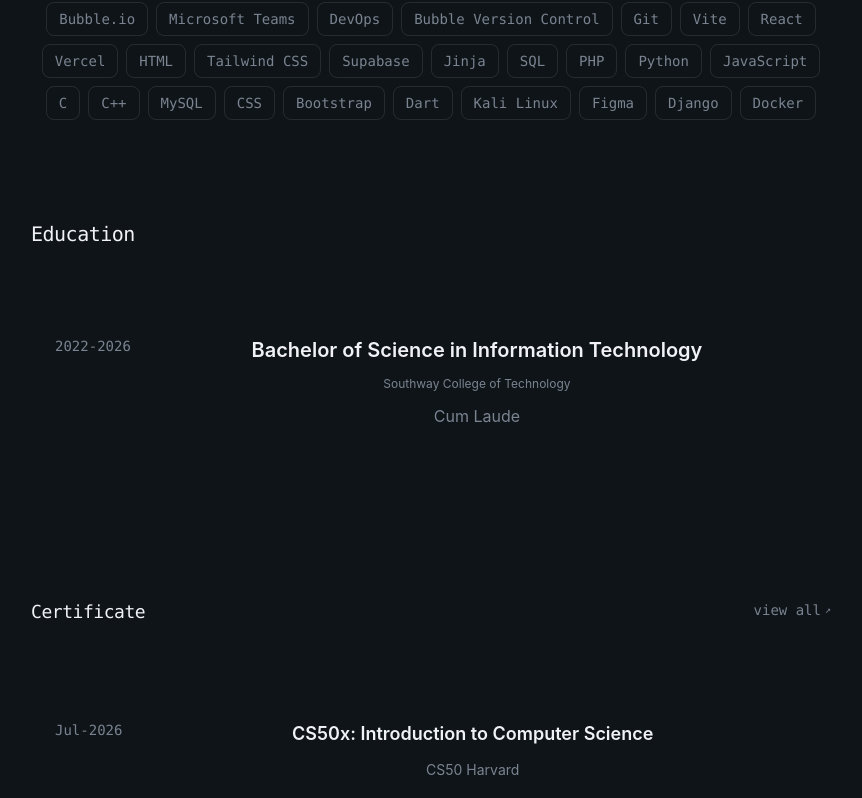
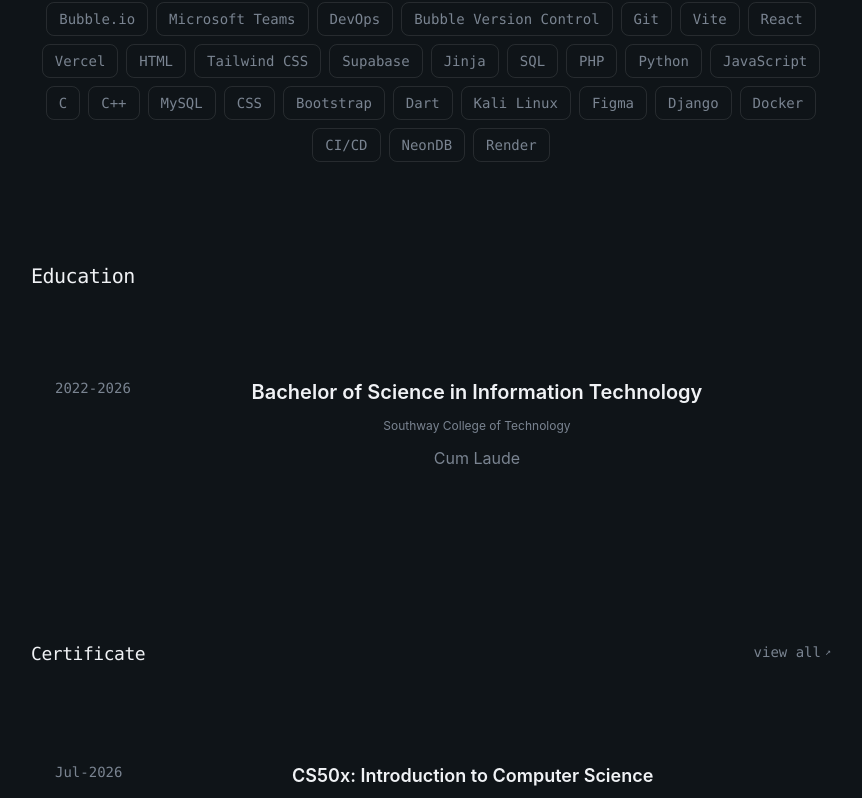
Before and after one commit to Ein-shen/My-porfolio, a React (Vite) app: page / in a window 1280 px wide. Shown: the part 2432-3230 px from the top of the page, without its empty margins (209-1071 px from the left). Built offline with nearby package versions, Linux system fonts and the light colour scheme; the HTML template or start-up script is replaced by a standard one.

Commit message:
added changes ont he stack added aditional stack

```diff
--- a/src/sections/Experiece.jsx
+++ b/src/sections/Experiece.jsx
@@ -14,7 +14,7 @@ const tech = [
     "Bubble.io", "Microsoft Teams", "DevOps", "Bubble Version Control", "Git",
     "Vite", "React", "Vercel", "HTML", "Tailwind CSS", "Supabase", "Jinja", "SQL",
     "PHP", "Python", "JavaScript", "C", "C++", "MySQL", "CSS", "Bootstrap", "Dart",
-    "Kali Linux", "Figma", "Django", "Docker"
+    "Kali Linux", "Figma", "Django", "Docker", "CI/CD", "NeonDB", "Render"
 ]
 
 export const Experience = () => {
```
